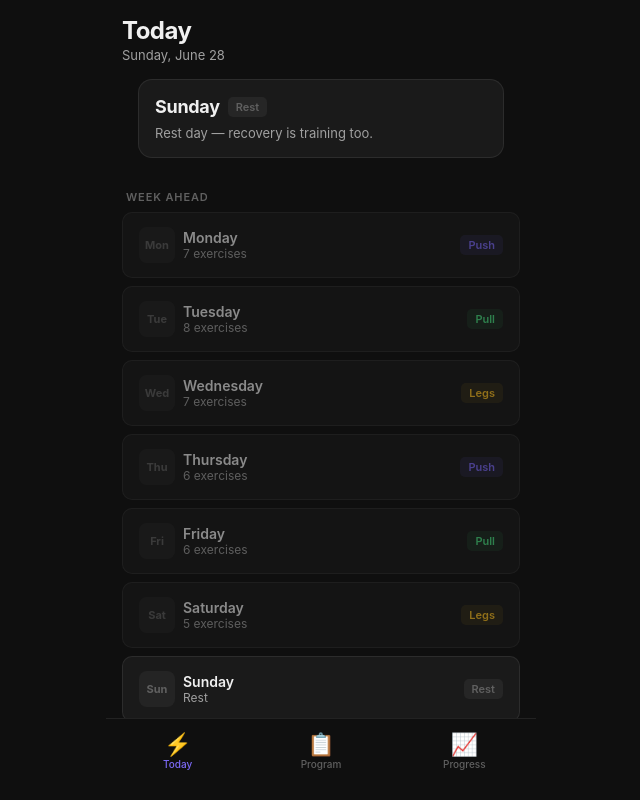
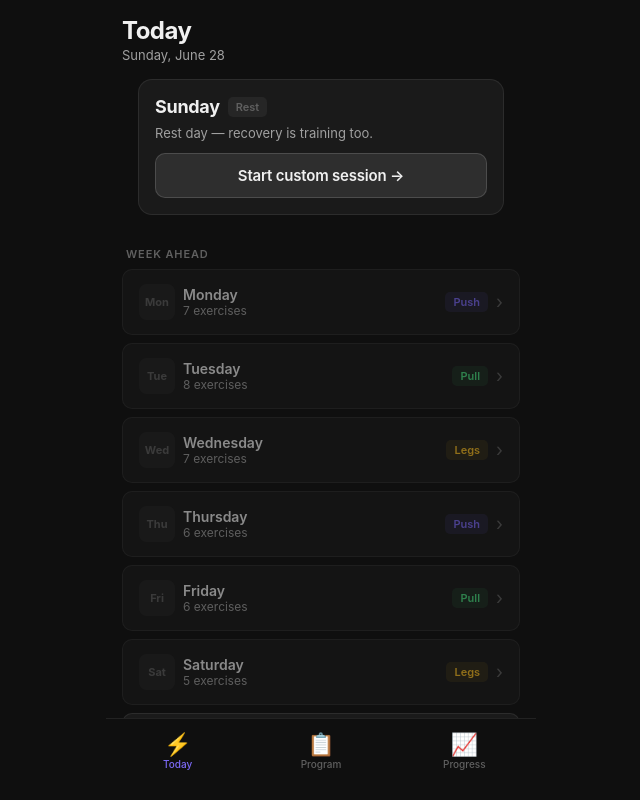
Before and after one commit to Kymanu/fitness-dashboard, a React (Vite) app: page / in a window 1280 px wide. Shown: the whole page, without its empty margins (319-959 px from the left). Built offline with nearby package versions, Linux system fonts and the light colour scheme.

Commit message:
make days tappable
Week ahead rows now open a preview sheet on tap with full exercise list and Start Session. Rest days get a Start Custom Session option on both the hero card and the preview sheet.

```diff
--- a/src/components/TodayTab.jsx
+++ b/src/components/TodayTab.jsx
@@ -1,12 +1,79 @@
+import { useState } from 'react';
 import { DAYS_OF_WEEK } from '../data/program';
 import { getTodayIdx, typeTag } from '../utils/helpers';
+
+function DayPreviewSheet({ day, onStart, onClose }) {
+  const isRest = day.exercises.length === 0;
+
+  const startCustom = () =>
+    onStart({ ...day, type: 'Custom', exercises: [] });
+
+  return (
+    <div className="sheet-overlay" onClick={e => { if (e.target === e.currentTarget) onClose(); }}>
+      <div className="sheet">
+        <div className="sheet-handle" />
+
+        <div style={{ display: 'flex', alignItems: 'center', marginBottom: 4 }}>
+          <span style={{ fontSize: 20, fontWeight: 700, letterSpacing: '-0.3px' }}>{day.name}</span>
+          <span className={`day-tag ${typeTag(day.type)}`}>{day.type}</span>
+        </div>
+
+        {!isRest ? (
+          <>
+            <div style={{ fontSize: 11, fontWeight: 600, color: 'var(--text-3)', textTransform: 'uppercase', letterSpacing: '0.08em', margin: '14px 0 2px' }}>
+              {day.exercises.length} exercises
+            </div>
+            <div style={{ marginBottom: 4 }}>
+              {day.exercises.map(ex => (
+                <div key={ex.id} style={{ display: 'flex', justifyContent: 'space-between', alignItems: 'center', padding: '9px 0', borderBottom: '1px solid var(--border)' }}>
+                  <span style={{ fontSize: 14, fontWeight: 500 }}>{ex.name}</span>
+                  <span style={{ fontSize: 12, color: 'var(--text-2)', flexShrink: 0, marginLeft: 12 }}>
+                    {ex.sets}×{ex.reps}
+                    {ex.lastWeight ? <span style={{ color: 'var(--text-3)', marginLeft: 6 }}>{ex.lastWeight} lbs</span> : null}
+                  </span>
+                </div>
+              ))}
+            </div>
+            <button className="start-btn" style={{ marginTop: 16 }} onClick={() => onStart(day)}>
+              Start session →
+            </button>
+          </>
+        ) : (
+          <>
+            <div style={{ fontSize: 14, color: 'var(--text-2)', margin: '12px 0 20px', lineHeight: 1.6 }}>
+              This is a scheduled rest day. Recovery is part of the program — but if you want to move, go for it.
+            </div>
+            <button className="start-btn" onClick={startCustom}>
+              Start custom session →
+            </button>
+            <div style={{ fontSize: 11, color: 'var(--text-3)', textAlign: 'center', marginTop: 10 }}>
+              Logs as a custom session · won't affect program schedule
+            </div>
+          </>
+        )}
+      </div>
+    </div>
+  );
+}
 
 export default function TodayTab({ program, onStart }) {
   const todayIdx = getTodayIdx();
   const today = program[todayIdx] || program[0];
+  const [previewDay, setPreviewDay] = useState(null);
+
+  const startCustom = (day) =>
+    onStart({ ...day, type: 'Custom', exercises: [] });
 
   return (
     <div className="content">
+      {previewDay && (
+        <DayPreviewSheet
+          day={previewDay}
+          onStart={(d) => { setPreviewDay(null); onStart(d); }}
+          onClose={() => setPreviewDay(null)}
+        />
+      )}
+
       <div style={{ padding: '16px 16px 4px' }}>
         <div style={{ fontSize: 24, fontWeight: 700, letterSpacing: '-0.5px' }}>Today</div>
         <div style={{ fontSize: 13, color: 'var(--text-2)', marginTop: 2 }}>
@@ -30,24 +97,48 @@ export default function TodayTab({ program, onStart }) {
                 <button className="start-btn" onClick={() => onStart(today)}>Start session →</button>
               </>
             ) : (
+              <>
                 <div className="ex-preview" style={{ marginTop: 8 }}>Rest day — recovery is training too.</div>
+                <button
+                  className="start-btn"
+                  style={{ marginTop: 12, background: 'var(--surface3)', color: 'var(--text)', border: '1px solid var(--border-strong)' }}
+                  onClick={() => startCustom(today)}
+                >
+                  Start custom session →
+                </button>
+              </>
             )}
           </div>
         </div>
       )}
 
       <div className="section-title">Week ahead</div>
-      {program.slice(0, 7).map((day, i) => (
+      {program.slice(0, 7).map((day, i) => {
+        const isToday = i === todayIdx;
+        const isPast = i < todayIdx;
+        return (
           <div key={day.id} style={{ margin: '0 16px 8px' }}>
             <div
               className="card card-padded"
+              onClick={() => setPreviewDay(day)}
               style={{
                 display: 'flex', alignItems: 'center', justifyContent: 'space-between',
-              opacity: i === todayIdx ? 1 : i < todayIdx ? 0.55 : 0.85,
+                opacity: isToday ? 1 : isPast ? 0.55 : 0.85,
+                cursor: 'pointer',
+                WebkitTapHighlightColor: 'transparent',
+                transition: 'opacity 0.1s',
               }}
             >
               <div style={{ display: 'flex', alignItems: 'center', gap: 8 }}>
-              <div style={{ width: 36, height: 36, borderRadius: 8, background: 'var(--surface2)', display: 'flex', alignItems: 'center', justifyContent: 'center', fontSize: 11, fontWeight: 700, color: 'var(--text-3)' }}>
+                <div style={{
+                  width: 36, height: 36, borderRadius: 8,
+                  background: isToday ? 'var(--accent-bg)' : 'var(--surface2)',
+                  border: isToday ? '1px solid var(--accent-border)' : '1px solid transparent',
+                  display: 'flex', alignItems: 'center', justifyContent: 'center',
+                  fontSize: 11, fontWeight: 700,
+                  color: isToday ? 'var(--accent)' : 'var(--text-3)',
+                  flexShrink: 0,
+                }}>
                   {DAYS_OF_WEEK[i]}
                 </div>
                 <div>
@@ -57,10 +148,14 @@ export default function TodayTab({ program, onStart }) {
                   </div>
                 </div>
               </div>
+              <div style={{ display: 'flex', alignItems: 'center', gap: 8 }}>
                 <span className={`day-tag ${typeTag(day.type)}`}>{day.type}</span>
+                <span style={{ fontSize: 18, color: 'var(--text-3)', lineHeight: 1 }}>›</span>
               </div>
             </div>
-      ))}
+          </div>
+        );
+      })}
     </div>
   );
 }
```
Lines whose indentation alone changed are shown as unchanged.
